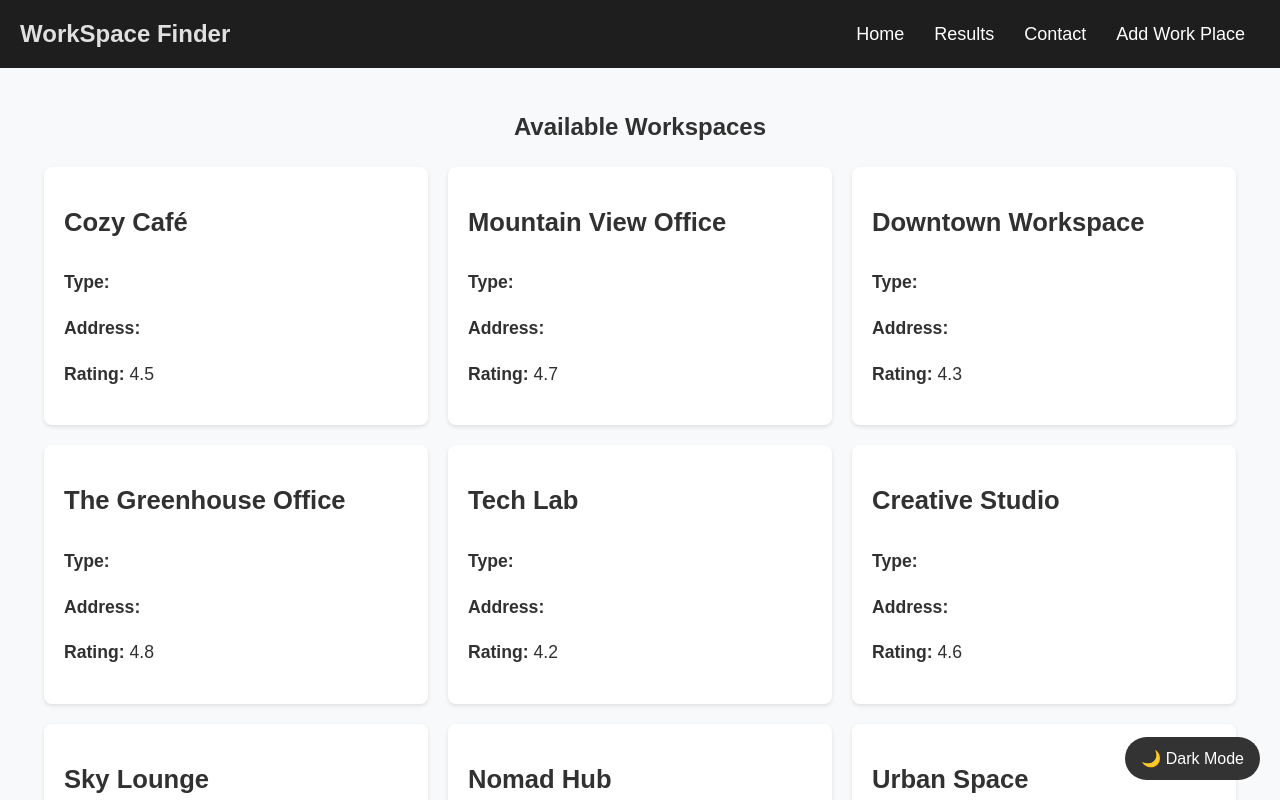
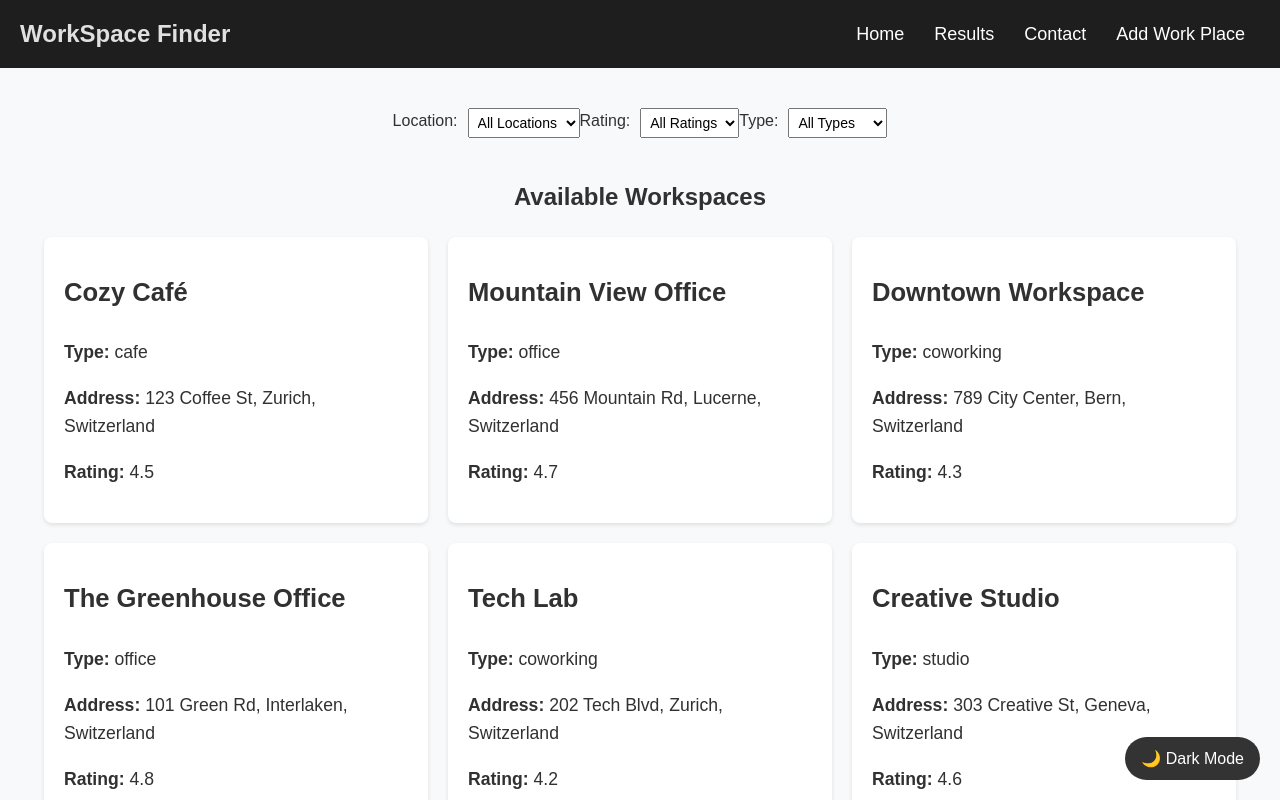
Before and after one commit to HayonShahar/WorkSpaceFinder, a React (Vite) app in the folder front/: page /results in a window 1280 px wide. Shown: the top 800 px of the page. Built offline with nearby package versions, Linux system fonts and the light colour scheme.

Commit message:
added loader and filtering by type bar 6/3/25 - 12:27

```diff
--- /dev/null
+++ b/front/src/components/FilterBar.jsx
@@ -0,0 +1,38 @@
+import React from 'react';
+
+const FilterBar = ({ onFilterChange }) => {
+  return (
+    <div className="filter-bar">
+      <label htmlFor="location">Location:</label>
+      <select id="location" onChange={onFilterChange}>
+        <option value="">All Locations</option>
+        <option value="Zurich">Zurich</option>
+        <option value="Lucerne">Lucerne</option>
+        <option value="Bern">Bern</option>
+        <option value="Interlaken">Interlaken</option>
+        <option value="Grindelwald">Grindelwald</option>
+        <option value="Geneva">Geneva</option>
+        <option value="Basel">Basel</option>
+      </select>
+
+      <label htmlFor="rating">Rating:</label>
+      <select id="rating" onChange={onFilterChange}>
+        <option value="">All Ratings</option>
+        <option value="4">4+</option>
+        <option value="4.5">4.5+</option>
+        <option value="5">5+</option>
+      </select>
+
+      <label htmlFor="type">Type:</label>
+      <select id="type" onChange={onFilterChange}>
+        <option value="">All Types</option>
+        <option value="coworking">Coworking</option>
+        <option value="office">Office</option>
+        <option value="cafe">Café</option>
+        <option value="library">Library</option>
+      </select>
+    </div>
+  );
+};
+
+export default FilterBar;
--- a/front/src/pages/ResultsPage.jsx
+++ b/front/src/pages/ResultsPage.jsx
@@ -1,47 +1,16 @@
-// import React, { useEffect, useState } from 'react';
-// import WorkplaceItem from '../components/WorkplaceItem';
-// import '../styles/ResultsPage.css';
-
-// const ResultsPage = () => {
-//   const [workplaces, setWorkplaces] = useState([]);
-
-//   useEffect(() => {
-//     // Simulate fetching data from an API
-//     const fetchData = async () => {
-//       try {
-//         const response = await fetch('http://localhost:8080/api/workplaces'); // Adjust API URL
-//         const data = await response.json();
-//         setWorkplaces(data);
-//       } catch (error) {
-//         console.error('Error fetching workplaces:', error);
-//       }
-//     };
-
-//     fetchData();
-//   }, []);
-
-//   return (
-//     <div className="results-page">
-//       <h2>Available Workspaces</h2>
-//       <div className="workplace-list">
-//         {workplaces.length > 0 ? (
-//           workplaces.map((workplace) => (
-//             <WorkplaceItem key={workplace.id} workplace={workplace} />
-//           ))
-//         ) : (
-//           <p>Loading workspaces...</p>
-//         )}
-//       </div>
-//     </div>
-//   );
-// };
-
 import React, { useEffect, useState } from 'react';
 import WorkplaceItem from '../components/WorkplaceItem';
+import FilterBar from '../components/FilterBar'; // Import the filter bar component
 import '../styles/ResultsPage.css';
 
 const ResultsPage = () => {
   const [workplaces, setWorkplaces] = useState([]);
+  const [filteredWorkplaces, setFilteredWorkplaces] = useState([]);
+  const [filters, setFilters] = useState({
+    location: '',
+    rating: '',
+    type: '',
+  });
 
   useEffect(() => {
     // Simulate fetching data from an API (using demo data)
@@ -52,7 +21,9 @@ const ResultsPage = () => {
         location: 'Zurich, Switzerland',
         description: 'A quiet spot with great coffee and free Wi-Fi.',
         rating: 4.5,
-        imageUrl: 'https://via.placeholder.com/300x200', // Placeholder image
+        imageUrl: 'https://media.istockphoto.com/id/1400194993/photo/cappuccino-art.jpg?s=1024x1024&w=is&k=20&c=i3jaDBeWPUBrDC7qU4-sb1FuxcpbDvlglGjQw7AYuf0=', // Placeholder image
+        type: 'cafe',
+        address: '123 Coffee St, Zurich, Switzerland',
       },
       {
         id: 2,
@@ -61,6 +32,8 @@ const ResultsPage = () => {
         description: 'A peaceful workspace with a beautiful view of the mountains.',
         rating: 4.7,
         imageUrl: 'https://via.placeholder.com/300x200', // Placeholder image
+        type: 'office',
+        address: '456 Mountain Rd, Lucerne, Switzerland',
       },
       {
         id: 3,
@@ -69,6 +42,8 @@ const ResultsPage = () => {
         description: 'A modern coworking space in the heart of the city.',
         rating: 4.3,
         imageUrl: 'https://via.placeholder.com/300x200', // Placeholder image
+        type: 'coworking',
+        address: '789 City Center, Bern, Switzerland',
       },
       {
         id: 4,
@@ -77,6 +52,8 @@ const ResultsPage = () => {
         description: 'A workspace surrounded by nature with large windows and natural light.',
         rating: 4.8,
         imageUrl: 'https://via.placeholder.com/300x200', // Placeholder image
+        type: 'office',
+        address: '101 Green Rd, Interlaken, Switzerland',
       },
       {
         id: 5,
@@ -85,6 +62,8 @@ const ResultsPage = () => {
         description: 'A tech-focused co-working space for developers and entrepreneurs.',
         rating: 4.2,
         imageUrl: 'https://via.placeholder.com/300x200', // Placeholder image
+        type: 'coworking',
+        address: '202 Tech Blvd, Zurich, Switzerland',
       },
       {
         id: 6,
@@ -93,6 +72,8 @@ const ResultsPage = () => {
         description: 'A space for creative professionals with high-speed internet and plenty of outlets.',
         rating: 4.6,
         imageUrl: 'https://via.placeholder.com/300x200', // Placeholder image
+        type: 'studio',
+        address: '303 Creative St, Geneva, Switzerland',
       },
       {
         id: 7,
@@ -101,6 +82,8 @@ const ResultsPage = () => {
         description: 'A rooftop lounge with a great view, perfect for brainstorming sessions.',
         rating: 4.4,
         imageUrl: 'https://via.placeholder.com/300x200', // Placeholder image
+        type: 'lounge',
+        address: '404 Sky Rd, Zurich, Switzerland',
       },
       {
         id: 8,
@@ -109,6 +92,8 @@ const ResultsPage = () => {
         description: 'A collaborative space designed for digital nomads and remote workers.',
         rating: 4.1,
         imageUrl: 'https://via.placeholder.com/300x200', // Placeholder image
+        type: 'coworking',
+        address: '505 Nomad Ln, Lucerne, Switzerland',
       },
       {
         id: 9,
@@ -117,6 +102,8 @@ const ResultsPage = () => {
         description: 'A modern, open-plan office in the heart of the city.',
         rating: 4.3,
         imageUrl: 'https://via.placeholder.com/300x200', // Placeholder image
+        type: 'office',
+        address: '606 Urban St, Bern, Switzerland',
       },
       {
         id: 10,
@@ -125,6 +112,8 @@ const ResultsPage = () => {
         description: 'A quiet, scenic spot in the mountains, perfect for focused work.',
         rating: 4.9,
         imageUrl: 'https://via.placeholder.com/300x200', // Placeholder image
+        type: 'retreat',
+        address: '707 Mountain Rd, Grindelwald, Switzerland',
       },
       {
         id: 11,
@@ -133,6 +122,8 @@ const ResultsPage = () => {
         description: 'A rustic co-working space with artistic decor and a calm atmosphere.',
         rating: 4.6,
         imageUrl: 'https://via.placeholder.com/300x200', // Placeholder image
+        type: 'coworking',
+        address: '808 Artisan St, Zurich, Switzerland',
       },
       {
         id: 12,
@@ -141,26 +132,62 @@ const ResultsPage = () => {
         description: 'A professional space for meetings and collaboration with all necessary amenities.',
         rating: 4.2,
         imageUrl: 'https://via.placeholder.com/300x200', // Placeholder image
+        type: 'office',
+        address: '909 Business Rd, Basel, Switzerland',
       },
+      // More workplaces...
     ];
 
-    // Simulate the delay of fetching data
     setTimeout(() => {
       setWorkplaces(demoWorkplaces);
-    }, 1000); // Adding 1 second delay to simulate API call
+      setFilteredWorkplaces(demoWorkplaces);
+    }, 1000); // Adding a 1 second delay to simulate API call
 
   }, []);
 
+  // Filter workplaces based on selected filters
+  const handleFilterChange = (e) => {
+    const { id, value } = e.target;
+
+    setFilters(prevState => {
+      const newFilters = { ...prevState, [id]: value };
+      filterWorkplaces(newFilters);
+      return newFilters;
+    });
+  };
+
+  const filterWorkplaces = (filters) => {
+    const { location, rating, type } = filters;
+    let filtered = workplaces;
+
+    if (location) {
+      filtered = filtered.filter(workplace =>
+        workplace.location.toLowerCase().includes(location.toLowerCase())
+      );
+    }
+
+    if (rating) {
+      filtered = filtered.filter(workplace => workplace.rating >= parseFloat(rating));
+    }
+
+    if (type) {
+      filtered = filtered.filter(workplace => workplace.type.toLowerCase() === type.toLowerCase());
+    }
+
+    setFilteredWorkplaces(filtered);
+  };
+
   return (
     <div className="results-page">
+      <FilterBar onFilterChange={handleFilterChange} />
       <h2>Available Workspaces</h2>
       <div className="workplace-list">
-        {workplaces.length > 0 ? (
-          workplaces.map((workplace) => (
+        {filteredWorkplaces.length > 0 ? (
+          filteredWorkplaces.map((workplace) => (
             <WorkplaceItem key={workplace.id} workplace={workplace} />
           ))
         ) : (
-          <p>Loading workspaces...</p>
+          <div className="loader"></div> // Add a loading state or animation here
         )}
       </div>
     </div>
--- a/front/src/styles/ResultsPage.css
+++ b/front/src/styles/ResultsPage.css
@@ -48,6 +48,40 @@
     color: #f1c40f; /* Yellow color for rating */
 }
 
+/* Loader Spinner */
+.loader {
+    border: 6px solid #f3f3f3; /* Light grey */
+    border-top: 6px solid #3498db; /* Blue */
+    border-radius: 50%;
+    width: 50px;
+    height: 50px;
+    animation: spin 1s linear infinite;
+    margin: 20px auto; /* Center the loader */
+}
+
+@keyframes spin {
+    0% { transform: rotate(0deg); }
+    100% { transform: rotate(360deg); }
+}
+
+.filter-bar {
+    display: flex;
+    justify-content: space-between;
+    margin: 20px 0;
+  }
+
+  .filter-bar label {
+    font-size: 16px;
+    margin-right: 10px;
+  }
+
+  .filter-bar select {
+    padding: 5px;
+    font-size: 14px;
+  }
+
+
+
 /* Mobile and Tablet Responsiveness - Vertical layout for smaller screens */
 @media (max-width: 768px) {
     .workplace-list {
```
